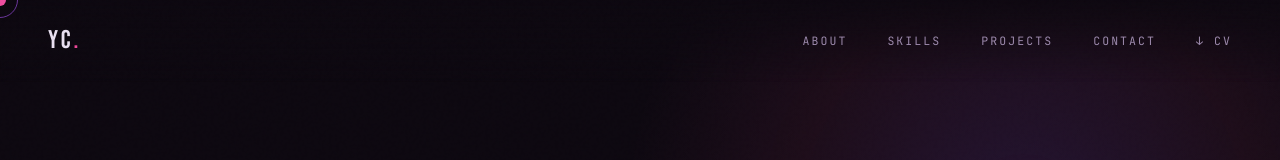
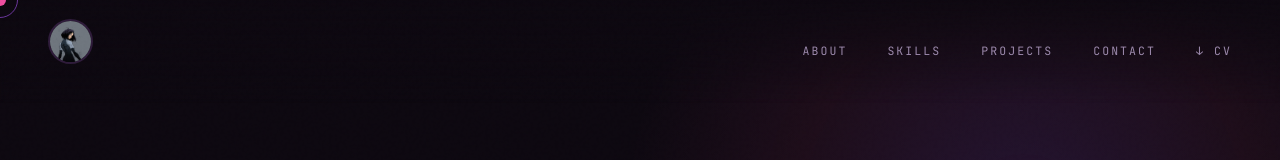
Before and after one commit to yAnn-99/Portfolio, a website built with Vite: page portfolio/index.html in a window 1280 px wide. Shown: the top 160 px of the page. Built offline with nearby package versions, Linux system fonts and the light colour scheme.

Commit message:
feat: more personalisation, logo changed i forgot, probably a bootloader screen next time

```diff
--- a/portfolio/index.html
+++ b/portfolio/index.html
@@ -14,7 +14,7 @@
 
     <!-- NAV -->
     <nav>
-      <a href="#ME" class="nav-logo">YC<span>.</span></a>
+      <a href="#ME" class="nav-logo"><img class="ME-nav-logo" src="./src/battle-angel-alita-alita-battle-angel-gunnm-gally-alita-hd-wallpaper-preview.jpg" alt="Gally" /></span></a>
       <ul class="nav-links">
         <li><a href="#about">About</a></li>
         <li><a href="#skills">Skills</a></li>
--- a/portfolio/src/style.css
+++ b/portfolio/src/style.css
@@ -80,19 +80,25 @@ nav {
   background: linear-gradient(to bottom, rgba(13,8,16,0.95), transparent);
   backdrop-filter: blur(2px);
 }
-.nav-logo {
-  font-family: 'Bebas Neue', sans-serif;
-  font-size: 1.6rem;
-  letter-spacing: 0.12em;
-  color: var(--text);
-  text-decoration: none;
+
+.ME-nav-logo {
+  width: 45px;
+  height: 45px;
+  border-radius: 50%;
+  border: 2px solid var(--border);
+  margin-bottom: 1.2rem;
+  object-fit: cover;
+  object-position: 60% top;
+  display: block;
 }
+
 .nav-logo span { color: var(--pink); }
 .nav-links {
   display: flex;
   gap: 2.5rem;
   list-style: none;
 }
+
 .nav-links a {
   color: var(--subtle);
   text-decoration: none;
```
